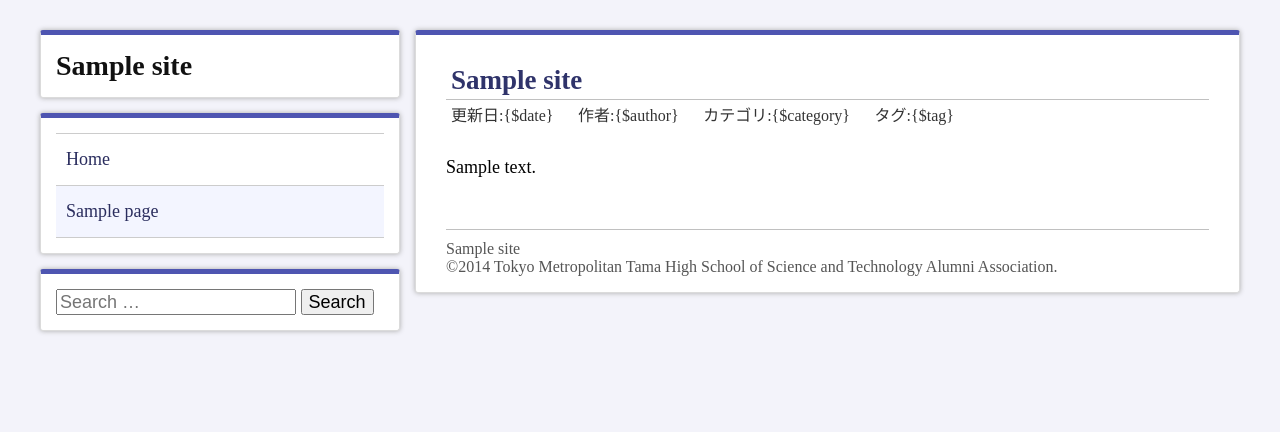
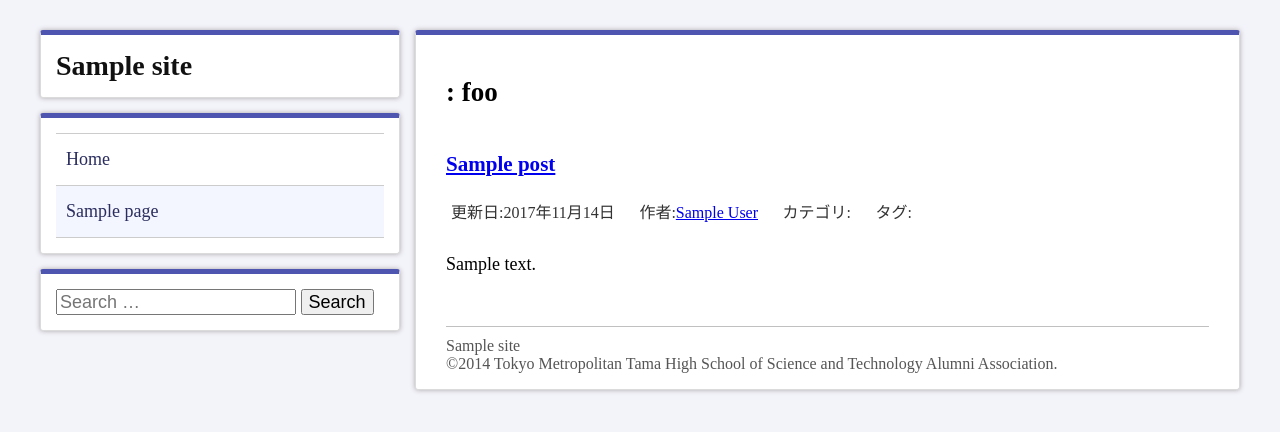
Before and after one commit to tomoyk/tamakagi, a WordPress theme: template index.php in a window 1280 px wide. Shown: the top 432 px of the page. Run offline with PHP 8.4 and a stand-in for WordPress, Linux system fonts and the light colour scheme; the site name, menu and one post (Sample post) are stand-ins, and other content is empty.

Commit message:
fixed and deleted some files

```diff
--- /dev/null
+++ b/functions.php
@@ -0,0 +1,29 @@
+<?php
+
+/*
+ * Enbale widget
+ * * * * * * * * * * * * * * * * * * * * * * */
+function left_widgets_init() {
+  register_sidebar(array(
+    'name' => 'Site Left Sidebar',
+    'id' => 'site_left',
+    'before_widget' => '<div class="container widget">',
+    'after_widget' => '</div>',
+    'before_title' => '<h4>',
+    'after_title' => '</h4>',
+  ));
+}
+add_action( 'widgets_init', 'left_widgets_init' );
+
+/*
+ * Get Post-type in Japanese
+ * * * * * * * * * * * * * * * * * * * * * * */
+function getPageType(){
+  if(is_category()){      return "カテゴリ";
+  }else if(is_tag()){     return "タグ";
+  }else if(is_author()){  return "作者";
+  }else if(is_date()){    return "日付";
+  }else if(is_search()){  return "検索";
+  }
+}
+?>
--- a/header.php
+++ b/header.php
@@ -24,6 +24,7 @@
     <div class="container search">
       <?php get_search_form(); ?>
     </div>
+    <?php dynamic_sidebar('site_left'); ?>
   </div><!-- #side-left -->
   <div id="side-right">
     <div class="container">
--- a/index.php
+++ b/index.php
@@ -1,18 +1,55 @@
 <?php get_header(); ?>
+
+<?php if(is_home() || is_archive() || is_search()): /* HOME or ARCHIVE or SEARCH */ ?>
+
+      <h2 id="postTitle"><?php echo getPageType(); ?>: foo</h2>
+      <?php if(have_posts()): while (have_posts()): the_post(); ?>
       <div id="postHeader">
-        <h2 id="title"><?php single_post_title(); ?></h2>
+        <h3 class="postTitle"><a href="<?php the_permalink(); ?>"><?php the_title(); ?></a></h3>
         <ul id="postInfo">
-          <li>更新日:<span>{$date}</span></li>
-          <li>作者:<span>{$author}</span></li>
-          <li>カテゴリ:<span>{$category}</span></li>
-          <li>タグ:<span>{$tag}</span></li>
+          <li>更新日:<span><?php the_time('Y年n月j日'); ?></span></li>
+          <li>作者:<span><?php the_author_posts_link(); ?></span></li>
+          <li>カテゴリ:<span><?php the_category(', '); ?></span></li>
+          <li>タグ:<span><?php the_tags(' '); ?></span></li>
         </ul>
       </div><!-- #postHeader -->
       <div id="postContent">
-        <?php if(have_posts()): while (have_posts()): the_post(); ?>
+          <?php the_excerpt(); ?>
+      </div><!-- #postContent -->
+      <?php endwhile; endif; ?>
+
+<?php else: /* POST or PAGE */ ?>
+
+      <?php if(have_posts()): while (have_posts()): the_post(); ?>
+      <div id="postHeader">
+        <h2 id="title"><?php single_post_title(); ?></h2>
+
+        <?php if(!is_page()): ?>
+        <ul id="postInfo">
+          <li>更新日:<span><?php the_time('Y年n月j日'); ?></span></li>
+          <li>作者:<span><?php the_author_posts_link(); ?></span></li>
+          <li>カテゴリ:<span><?php the_category(', '); ?></span></li>
+          <li>タグ:<span><?php the_tags(' '); ?></span></li>
+        </ul>
+        <?php endif; ?>
+
+      </div><!-- #postHeader -->
+      <div id="postContent">
           <?php the_content(); ?>
-        <?php endwhile; else: ?>
-          <p><?php _e('No such post/page.'); ?></p>
-        <?php endif; ?>
+          <?php
+            $argv = array(
+              'before' => '<p class="nextPage">',
+              'after' => '</p>',
+              'next_or_number' => 'next',
+              'nextpagelink' => '次のページ',
+              'previouspagelink' => '前のページ',
+              'pagelink' => 'ページ: %'
+            );
+            wp_link_pages();
+          ?>
       </div><!-- #postContent -->
+      <?php endwhile; endif; ?>
+
+<?php endif; ?>
+
 <?php get_footer(); ?>
```
